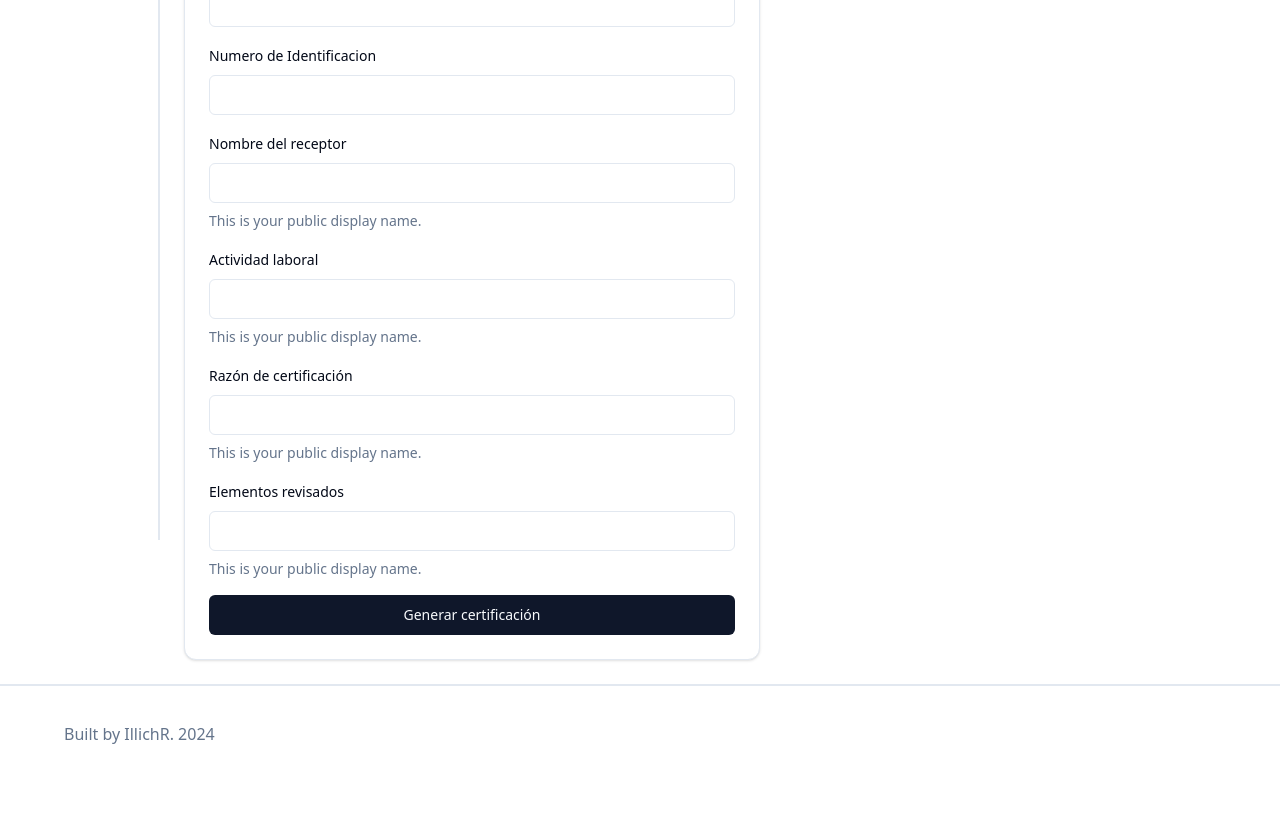
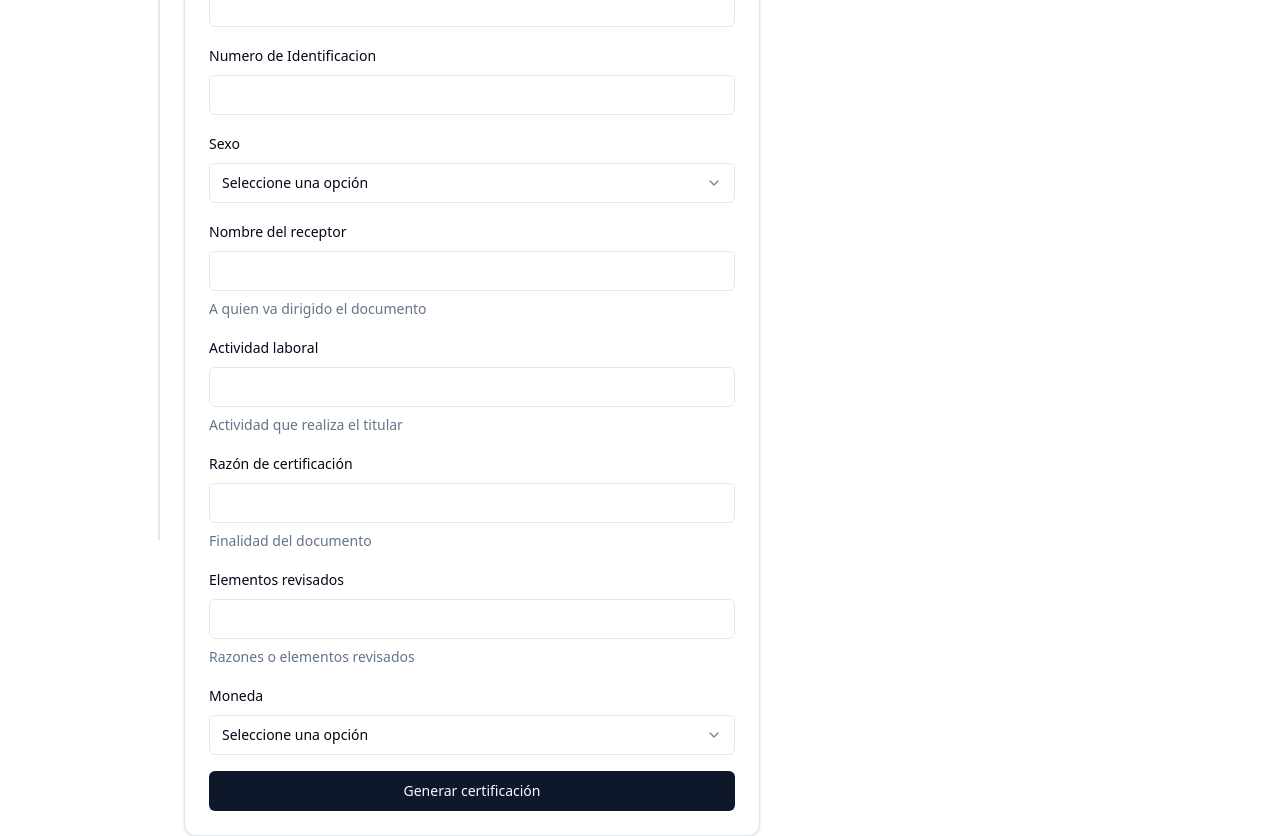
Before and after one commit to illich570/autodocs, a React (Vite) app: page / in a window 1280 px wide. Shown: the part 260-1096 px from the top of the page. Before the commit the page ends 1042 px from the top, so only its background shows below. Built offline with nearby package versions, Linux system fonts and the light colour scheme; the HTML template or start-up script is replaced by a standard one.

Commit message:
[ADD] added SelectController to Forms

```diff
--- a/src/components/form/InputController.tsx
+++ b/src/components/form/InputController.tsx
@@ -28,7 +28,7 @@ const InputController = ({ name, label, description, ...propsField }: InputProps
           <FormControl>
             <Input {...field} {...propsField} />
           </FormControl>
-          {description && <FormDescription>This is your public display name.</FormDescription>}
+          {description && <FormDescription>{description}</FormDescription>}
           <FormMessage />
         </FormItem>
       )}
--- /dev/null
+++ b/src/components/form/SelectController.tsx
@@ -0,0 +1,59 @@
+import { SelectHTMLAttributes } from 'react'
+import {
+  FormControl,
+  FormDescription,
+  FormField,
+  FormItem,
+  FormLabel,
+  FormMessage,
+} from '@/components/ui/Form'
+import { useFormContext } from 'react-hook-form'
+import { Select, SelectContent, SelectItem, SelectTrigger, SelectValue } from '../ui/Select'
+
+type SelectOptions = {
+  value: string
+  label: string
+  disabled?: boolean
+}
+
+interface SelectProps extends SelectHTMLAttributes<HTMLSelectElement> {
+  name: string
+  label: string
+  description?: string
+  placeholder?: string
+  values: SelectOptions[] | undefined
+}
+
+const SelectController = ({ name, label, description, values, placeholder }: SelectProps) => {
+  const { control } = useFormContext()
+  return (
+    <FormField
+      control={control}
+      name={name}
+      render={({ field }) => (
+        <FormItem>
+          <FormLabel>{label}</FormLabel>
+          <Select onValueChange={field.onChange} defaultValue={field.value}>
+            <FormControl>
+              <SelectTrigger>
+                <SelectValue placeholder={placeholder} />
+              </SelectTrigger>
+            </FormControl>
+            <SelectContent>
+              {values &&
+                values.map((item) => (
+                  <SelectItem key={item.value} value={item.value} disabled={item.disabled}>
+                    {item.label}
+                  </SelectItem>
+                ))}
+            </SelectContent>
+          </Select>
+          {description && <FormDescription>{description}</FormDescription>}
+          <FormMessage />
+        </FormItem>
+      )}
+    />
+  )
+}
+
+export { SelectController }
--- a/src/components/sections/CertificateForm.tsx
+++ b/src/components/sections/CertificateForm.tsx
@@ -1,9 +1,10 @@
 import { valibotResolver } from '@hookform/resolvers/valibot'
 import { useForm } from 'react-hook-form'
 import { object, string, Output, minLength } from 'valibot'
-import { FormProvider } from '../FormProvider'
-import { InputController } from '../form/InputController'
-import { Button } from '../ui/Button'
+import { FormProvider } from '@/components/FormProvider'
+import { InputController } from '@/components/form/InputController'
+import { Button } from '@/components/ui/Button'
+import { SelectController } from '@/components/form/SelectController'
 
 const CertificateForm = () => {
   const schema = object({
@@ -14,6 +15,8 @@ const CertificateForm = () => {
     holderId: string([minLength(1, 'El numero de identificación es requerido')]),
     holderName: string([minLength(1, 'El nombre del titular es requerido')]),
     revisionReasons: string([minLength(1, 'La razón de revisión es requerida')]),
+    sex: string([minLength(1, 'El sexo es requerido')]),
+    currency: string([minLength(1, 'La moneda es requerida')]),
   })
 
   type validationSchema = Output<typeof schema>
@@ -28,6 +31,8 @@ const CertificateForm = () => {
       holderId: '',
       holderName: '',
       revisionReasons: '',
+      sex: '',
+      currency: '',
     },
   })
 
@@ -42,6 +47,15 @@ const CertificateForm = () => {
       <FormProvider methods={methods} onSubmit={submit} className="flex flex-col space-y-4">
         <InputController name="holderName" label="Nombre del titular" />
         <InputController name="holderId" label="Numero de Identificacion" />
+        <SelectController
+          name="sex"
+          label="Sexo"
+          placeholder="Seleccione una opción"
+          values={[
+            { value: 'M', label: 'Masculino' },
+            { value: 'F', label: 'Femenino' },
+          ]}
+        />
         <InputController
           name="addressedName"
           label="Nombre del receptor"
@@ -62,6 +76,15 @@ const CertificateForm = () => {
           label="Elementos revisados"
           description="Razones o elementos revisados"
         />
+        <SelectController
+          name="currency"
+          label="Moneda"
+          placeholder="Seleccione una opción"
+          values={[
+            { value: 'BS', label: 'Bs. (Bolivares)' },
+            { value: 'USD', label: '$ (Dolares', disabled: true },
+          ]}
+        />
         <Button type="submit">Generar certificación</Button>
       </FormProvider>
     </div>
```
